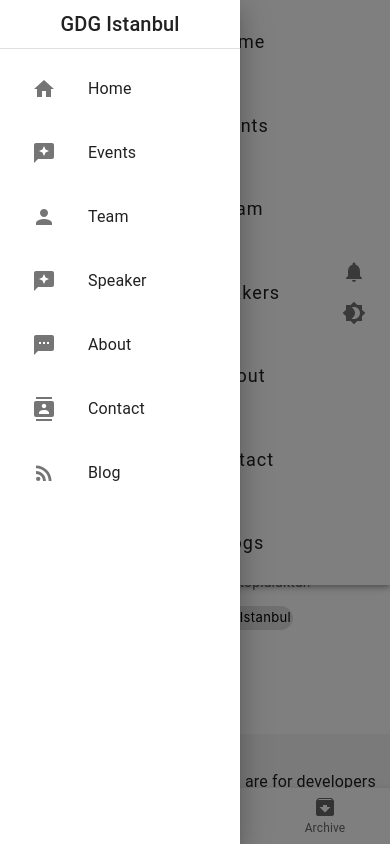
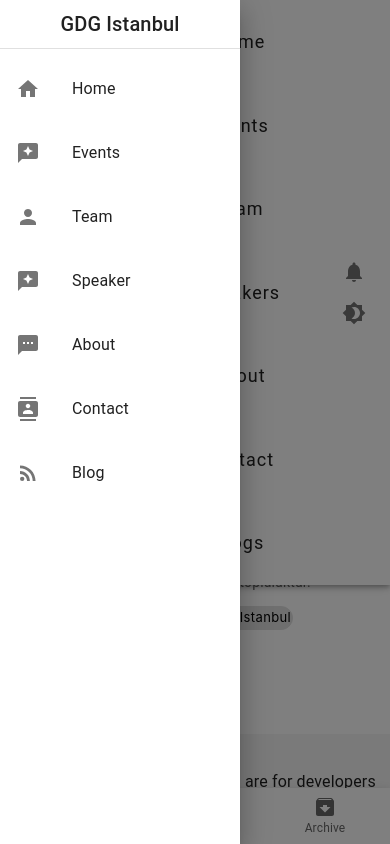
Before and after one commit to elselif/gdgClone, a React (Create React App) app: page /home in a window 390 px wide. Both pictures are taken after a click on the button 24 px from the left and 292 px from the top of the page. Shown: the top 844 px of the page. Built offline with nearby package versions, Linux system fonts and the light colour scheme; what @material-tailwind/react would draw is missing.

Commit message:
yan menü buton stil

```diff
--- a/src/components/Navbar.tsx
+++ b/src/components/Navbar.tsx
@@ -67,58 +67,58 @@ export default function Navbar(props: Props) {
         GDG Istanbul
       </Typography>
       <Divider />
-     <List>
-        <ListItem>
+     <List >
+        <ListItem sx={{pl:0}}>
           <Link to={`/`} >
-            <ListItemButton>
+            <ListItemButton sx={{width:230,borderTopRightRadius:50,borderBottomRightRadius:50,}}>
           <ListItemIcon><HomeIcon/></ListItemIcon>
           <ListItemText>Home</ListItemText>
             </ListItemButton>
           </Link>
         </ListItem>
-        <ListItem>
+        <ListItem sx={{pl:0}}>
           <Link to={`/Events`} >
-            <ListItemButton>
+            <ListItemButton sx={{width:230,borderTopRightRadius:50,borderBottomRightRadius:50,}}>
           <ListItemIcon><TryIcon/></ListItemIcon>
           <ListItemText>Events</ListItemText>
             </ListItemButton>
           </Link>
-        </ListItem>
-        <ListItem>
+        </ListItem >
+        <ListItem sx={{pl:0}}>
           <Link to={`/Team`} >
-            <ListItemButton>
+            <ListItemButton sx={{width:230,borderTopRightRadius:50,borderBottomRightRadius:50,}}>
           <ListItemIcon><PersonIcon/></ListItemIcon>
           <ListItemText>Team</ListItemText>
             </ListItemButton>
           </Link>
         </ListItem>
-        <ListItem>
+        <ListItem sx={{pl:0}}>
           <Link to={`/Speakers`} >
-            <ListItemButton>
+            <ListItemButton sx={{width:230,borderTopRightRadius:50,borderBottomRightRadius:50,}}>
           <ListItemIcon><TryIcon/></ListItemIcon>
           <ListItemText>Speaker</ListItemText>
             </ListItemButton>
           </Link>
         </ListItem>
-        <ListItem>
+        <ListItem sx={{pl:0}}>
           <Link to={`/About`} >
-            <ListItemButton>
+            <ListItemButton sx={{width:230,borderTopRightRadius:50,borderBottomRightRadius:50,}}>
           <ListItemIcon><TextsmsIcon/></ListItemIcon>
           <ListItemText>About</ListItemText>
             </ListItemButton>
           </Link>
         </ListItem>
-        <ListItem>
+        <ListItem sx={{pl:0}}>
           <Link to={`/Contacts`} >
-            <ListItemButton>
+            <ListItemButton sx={{width:230,borderTopRightRadius:50,borderBottomRightRadius:50,}}>
           <ListItemIcon><ContactsIcon/></ListItemIcon>
           <ListItemText>Contact</ListItemText>
             </ListItemButton>
           </Link>
         </ListItem>
-        <ListItem>
+        <ListItem sx={{pl:0}}>
           <Link to={`/Blogs`} >
-            <ListItemButton>
+            <ListItemButton sx={{width:230,borderTopRightRadius:50,borderBottomRightRadius:50,}}>
           <ListItemIcon><RssFeedIcon/></ListItemIcon>
           <ListItemText>Blog</ListItemText>
             </ListItemButton>
```
